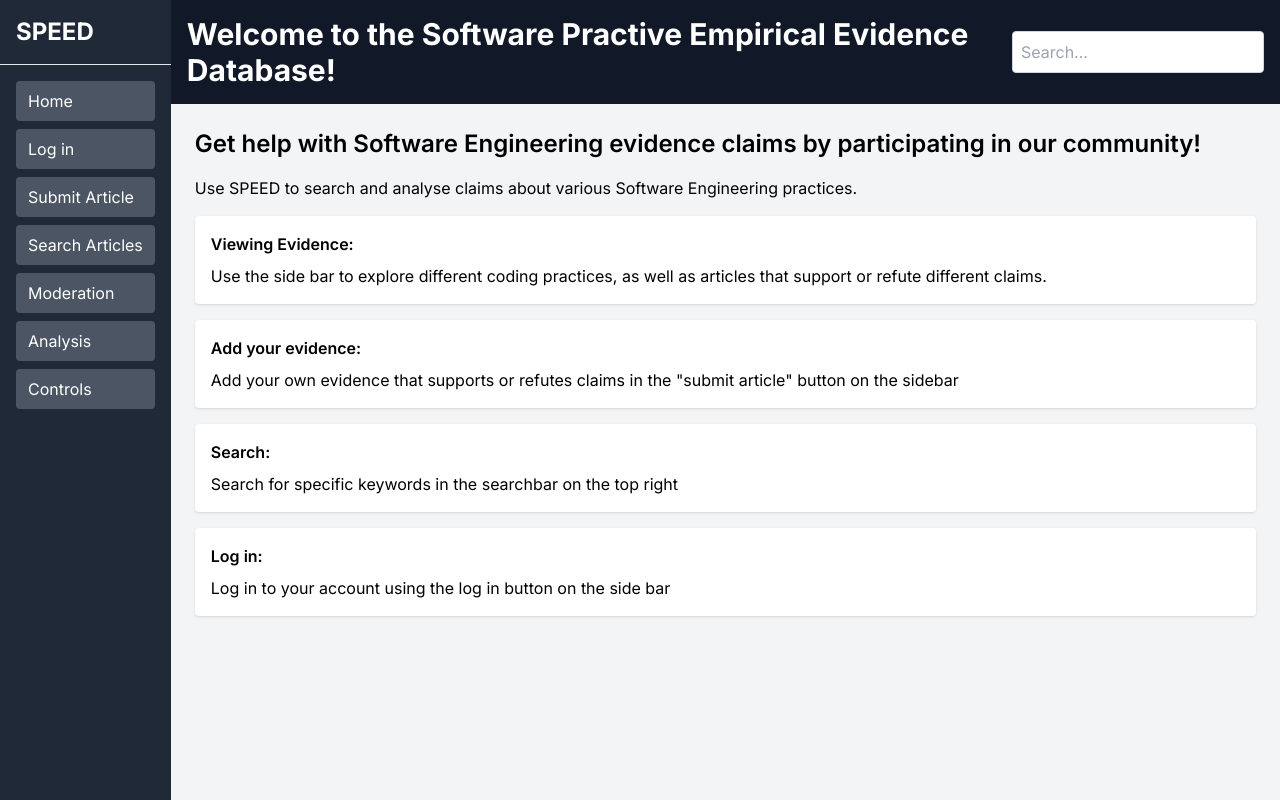
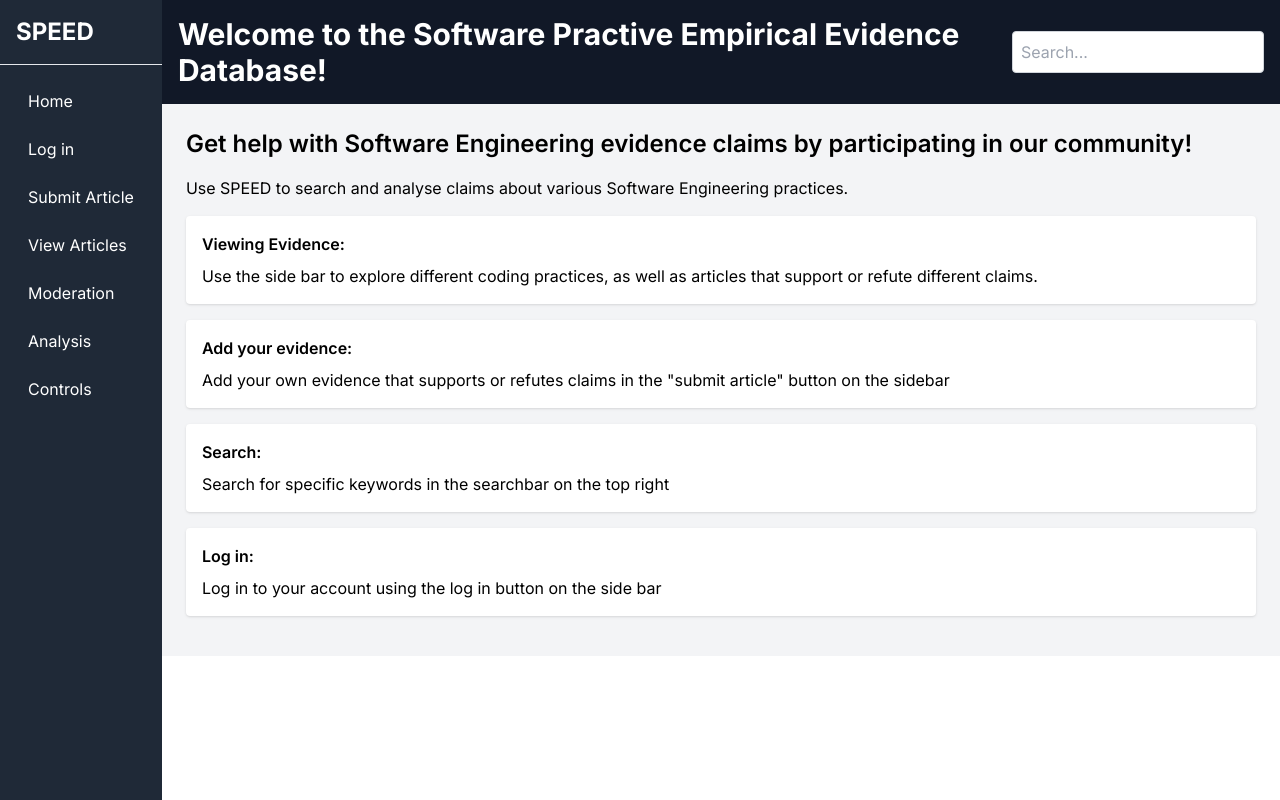
Before and after one commit to Fumihiro1/Software-Practice-Empirical-Evidence-Database-SPEED, a Next.js app in the folder SPEED-app/SPEED-frontend/: page / in a window 1280 px wide. Built offline with nearby package versions, Linux system fonts and the light colour scheme.

Commit message:
Made Page Template

```diff
--- /dev/null
+++ b/SPEED-app/SPEED-frontend/app/page-template/page.tsx
@@ -0,0 +1,81 @@
+import react from 'react';
+
+const Page = ({pageContent}: {pageContent: React.JSX.Element}) => {
+  return (
+    <div className = "flex h-screen">
+
+      {/* Sidebar */}
+      <aside className = "w-1/14 bg-gray-800 text-white flex flex-col">
+        <div className = "p-4 text-2xl font-bold border-b border-grat-600">
+          SPEED
+        </div>
+
+        <nav className="flex-1 p-4">
+          <ul>
+            <li className = "mb-2">
+              <a href = "" className = "text-white hover:bg-gray-600 block py-2 px-3 rounded">
+                Home
+              </a>
+            </li>
+            <li className = "mb-2">
+              <a href = "login" className = "text-white hover:bg-gray-600 block py-2 px-3 rounded">
+                Log in
+              </a>
+            </li>
+            <li className = "mb-2">
+              <a href = "submitarticle" className = "text-white hover:bg-gray-600 block py-2 px-3 rounded">
+                Submit Article
+              </a>
+            </li>
+            <li className = "mb-2">
+              <a href = "viewarticles" className = "text-white hover:bg-gray-600 block py-2 px-3 rounded">
+                View Articles
+              </a>
+            </li>
+            <li className = "mb-2">
+              <a href = "moderation" className = "text-white hover:bg-gray-600 block py-2 px-3 rounded">
+                Moderation
+              </a>
+            </li>
+            <li className = "mb-2">
+              <a href = "analysis" className = "text-white hover:bg-gray-600 block py-2 px-3 rounded">
+                Analysis
+              </a>
+            </li>
+            <li className = "mb-2">
+              <a href = "controls" className = "text-white hover:bg-gray-600 block py-2 px-3 rounded">
+                Controls
+              </a>
+            </li>
+          </ul>
+        </nav>
+      </aside>
+
+      {/* Main content */}
+      <div className="flex-1 flex flex-col">
+
+        {/* Header */}
+        <header className = "bg-gray-900 text-white p-4 flex justify-between items-center">
+          <div className="text-3xl font-bold">
+            Welcome to the Software Practive Empirical Evidence Database!
+          </div>
+
+          {/* Search Bar */}
+          <div className="relative">
+            <input
+              type="text"
+              placeholder="Search..."
+              className="bg-white text-black p-2 rounded border border-gray-300 focus:outline-none focus:ring-2 focus:ring-gray-500"
+            />
+          </div>
+        </header>
+
+        <div>
+          {pageContent}
+        </div>
+        </div>
+    </div>
+  )
+}
+
+export default Page;
--- a/SPEED-app/SPEED-frontend/app/page.tsx
+++ b/SPEED-app/SPEED-frontend/app/page.tsx
@@ -1,76 +1,8 @@
 import react from 'react';
+import PageTemplate from './page-template/page';
 
 const Page = () => {
-  return (
-    <div className = "flex h-screen">
-
-      {/* Sidebar */}
-      <aside className = "w-1/14 bg-gray-800 text-white flex flex-col">
-        <div className = "p-4 text-2xl font-bold border-b border-grat-600">
-          SPEED
-        </div>
-
-        <nav className="flex-1 p-4">
-          <ul>
-            <li className = "mb-2">
-              <a href = "#" className = "text-white hover: bg-gray-600 block py-2 px-3 rounded">
-                Home
-              </a>
-            </li>
-            <li className = "mb-2">
-              <a href = "#" className = "text-white hover: bg-gray-600 block py-2 px-3 rounded">
-                Log in
-              </a>
-            </li>
-            <li className = "mb-2">
-              <a href = "#" className = "text-white hover: bg-gray-600 block py-2 px-3 rounded">
-                Submit Article
-              </a>
-            </li>
-            <li className = "mb-2">
-              <a href = "#" className = "text-white hover: bg-gray-600 block py-2 px-3 rounded">
-                Search Articles
-              </a>
-            </li>
-            <li className = "mb-2">
-              <a href = "#" className = "text-white hover: bg-gray-600 block py-2 px-3 rounded">
-                Moderation
-              </a>
-            </li>
-            <li className = "mb-2">
-              <a href = "#" className = "text-white hover: bg-gray-600 block py-2 px-3 rounded">
-                Analysis
-              </a>
-            </li>
-            <li className = "mb-2">
-              <a href = "#" className = "text-white hover: bg-gray-600 block py-2 px-3 rounded">
-                Controls
-              </a>
-            </li>
-          </ul>
-        </nav>
-      </aside>
-
-      {/* Main content */}
-      <div className="flex-1 flex flex-col">
-
-        {/* Header */}
-        <header className = "bg-gray-900 text-white p-4 flex justify-between items-center">
-          <div className="text-3xl font-bold">
-            Welcome to the Software Practive Empirical Evidence Database!
-          </div>
-
-          {/* Search Bar */}
-          <div className="relative">
-            <input
-              type="text"
-              placeholder="Search..."
-              className="bg-white text-black p-2 rounded border border-gray-300 focus:outline-none focus:ring-2 focus:ring-gray-500"
-            />
-          </div>
-        </header>
-
-        {/* Content */}
+  return <PageTemplate pageContent={
     <main className = "p-6 flex-1 bg-gray-100">
      <h2 className="text-2xl font-semibold mb-4">
        Get help with Software Engineering evidence claims by participating in our community!
@@ -103,10 +35,7 @@ const Page = () => {
        </p>
      </div>
    </main>
-      </div>
-
-    </div>
-  )
+  }/>;
 }
 
 export default Page;
```
Lines whose indentation alone changed are shown as unchanged.
